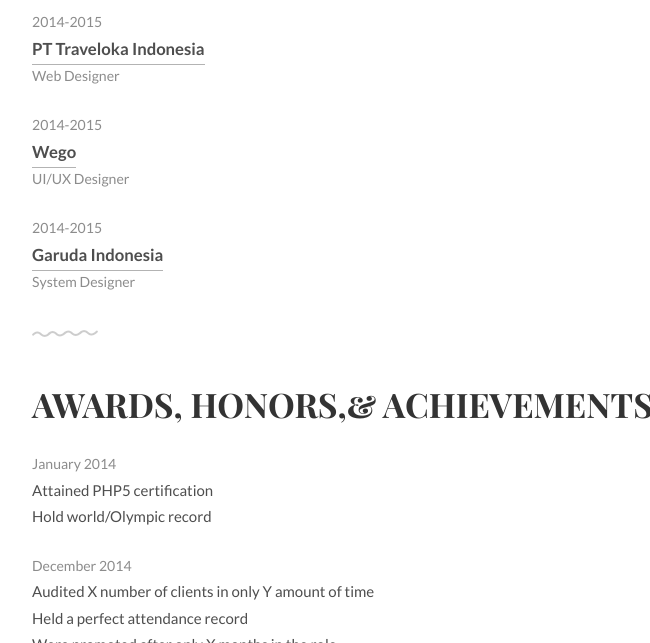
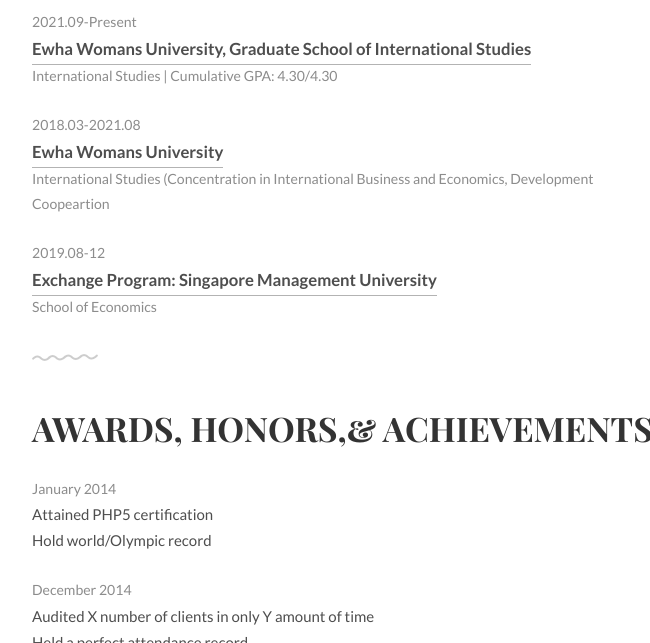
Before and after one commit to ohminjee/Profile-Main-MinJeeOh, a plain HTML site: page index.html in a window 1280 px wide. Shown: the part 581-1224 px from the top of the page, without its empty margins (297-947 px from the left). Drawn offline with Linux system fonts and the light colour scheme.

Commit message:
Update index.html

```diff
--- a/index.html
+++ b/index.html
@@ -44,7 +44,7 @@
 	<!-- Introduction -->
 	<div class="intro section" id="about">
 		<div class="container">
-			<p><b>Welcome to my profile page!</b></p>
+			<p><b>Welcome to my page!</b></p>
 			<div class="units-row units-split wrap">
 				<div class="unit-20">
 					<img src="img/ava.jpg" alt="Avatar">
@@ -63,19 +63,19 @@
 		<div class="container">
 			<h1>Education</h1>
 			<ul class="work-list">
-				<li>2014-2015</li>
-				<li><a href="#">PT Traveloka Indonesia</a></li>
-				<li>Web Designer</li>
+				<li>2021.09-Present</li>
+				<li><a href="#">Ewha Womans University, Graduate School of International Studies</a></li>
+				<li>International Studies | Cumulative GPA: 4.30/4.30</li>
 			</ul>
 			<ul class="work-list">
-				<li>2014-2015</li>
-				<li><a href="#">Wego</a></li>
-				<li>UI/UX Designer</li>
+				<li>2018.03-2021.08</li>
+				<li><a href="#">Ewha Womans University</a></li>
+				<li>International Studies (Concentration in International Business and Economics, Development Coopeartion</li>
 			</ul>
 			<ul class="work-list">
-				<li>2014-2015</li>
-				<li><a href="#">Garuda Indonesia</a></li>
-				<li>System Designer</li>
+				<li>2019.08-12</li>
+				<li><a href="#">Exchange Program: Singapore Management University</a></li>
+				<li>School of Economics</li>
 			</ul>
 		</div>
 	</div>
```
